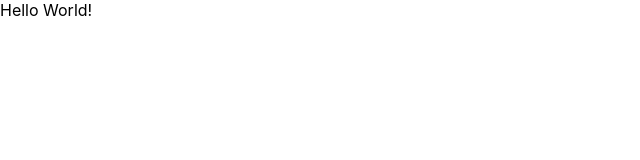
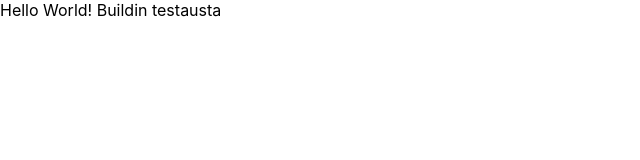
Before and after one commit to Gogodijo/rent-me-front-end, a React (Create React App) app: page / in a window 1280 px wide. Shown: the top 160 px of the page, without its empty margins (0-640 px from the left). Built offline with nearby package versions, Linux system fonts and the light colour scheme.

Commit message:
testing building

```diff
--- a/src/App.js
+++ b/src/App.js
@@ -5,6 +5,7 @@ function App() {
   return (
     <div>
       Hello World!
+      Buildin testausta
     </div>
   );
 }
```
